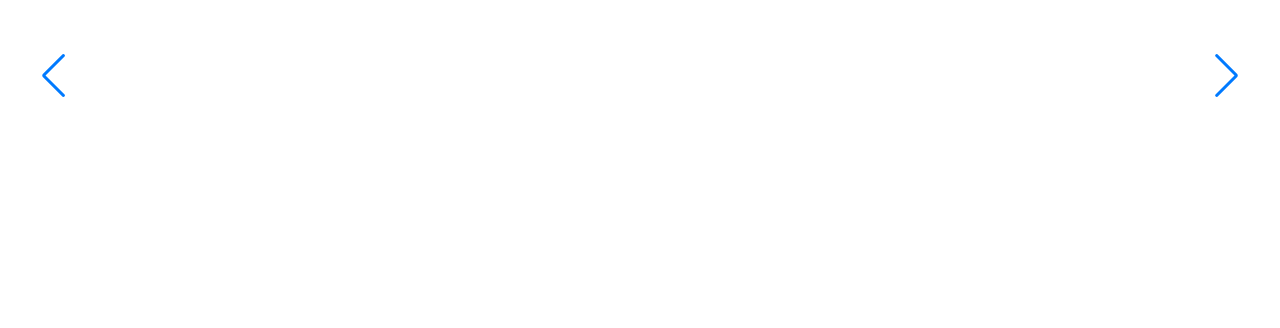
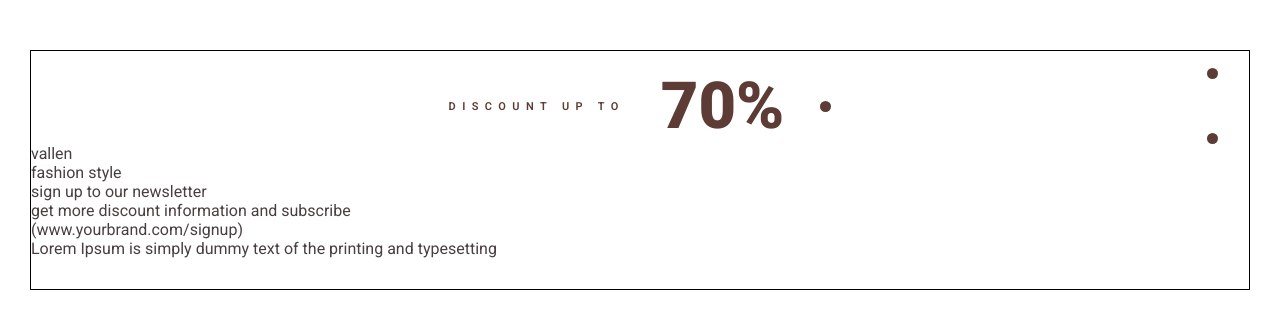
Before and after one commit to Maksym82/citrus-hw-02, a plain HTML site: page index.html in a window 1280 px wide. Drawn offline with nearby package versions, Linux system fonts and the light colour scheme.

Commit message:
Update style

```diff
--- a/assets/styles/style.css
+++ b/assets/styles/style.css
@@ -23,7 +23,7 @@ body {
 body {
   font-family: "Roboto", sans-serif;
   font-size: 16px;
-  color: #fff;
+  color: #493f3f;
   background-color: #fff;
 }
 
@@ -71,7 +71,7 @@ input {
 
 /* Container */
 [class*="__container"] {
-  max-width: 320px;
+  max-width: 635px;
   margin: 0 auto;
   padding: 0 20px;
 }
@@ -89,3 +89,64 @@ input {
     padding: 0 30px;
   }
 }
+
+/* Main styles */
+
+.fashion {
+  padding: 50px 0;
+  background-color: #ffffff;
+}
+
+.swiper {
+  padding: 17px 0 31px 0;
+  border: 1px solid black;
+}
+
+.discount {
+  position: relative;
+  display: flex;
+  align-items: center;
+  justify-content: center;
+  color: #5c3c35;
+  gap: 36px;
+}
+
+.discount::before,
+.discount::after {
+  content: "";
+  position: absolute;
+  display: block;
+  width: 11px;
+  height: 11px;
+  background-color: #5c3c35;
+  border-radius: 50%;
+}
+
+.discount::before {
+  top: 0;
+  right: 31px;
+}
+
+.discount::after {
+  bottom: 0;
+  right: 31px;
+}
+
+.discount div {
+  width: 11px;
+  height: 11px;
+  background-color: #5c3c35;
+  border-radius: 50%;
+}
+
+.discount__text {
+  font-weight: 600;
+  font-size: 11px;
+  letter-spacing: 0.58em;
+  text-transform: uppercase;
+}
+
+.discount__percent {
+  font-weight: 900;
+  font-size: 65px;
+}
--- a/index.html
+++ b/index.html
@@ -25,35 +25,33 @@
     <main>
       <section class="fashion">
         <div class="fashion__container">
-
           <div class="swiper">
             <!-- Additional required wrapper -->
             <div class="swiper-wrapper">
               <!-- Slides -->
               <div class="swiper-slide">
                 <div class="discount">
-                    <p class="discount__text">DISCOUNT UP to</p>
-                    <span class="discount__percent">70%</span>
+                  <p class="discount__text">DISCOUNT UP to</p>
+                  <span class="discount__percent">70%</span>
+                  <div></div>
                 </div>
                 <h2 class="fashion__title">vallen</h2>
                 <p class="fashion__sub-title">fashion style</p>
                 <p class="fashion__description">sign up to our newsletter</p>
-                <p class="fashion__description">get more discount information  and subscribe</p>
+                <p class="fashion__description">
+                  get more discount information and subscribe
+                </p>
                 <a href="fashion__link">(www.yourbrand.com/signup)</a>
-                <p class="fashion__vertical-text">Lorem Ipsum is simply dummy text of the printing and typesetting</p>
+                <p class="fashion__vertical-text">
+                  Lorem Ipsum is simply dummy text of the printing and
+                  typesetting
+                </p>
               </div>
               <div class="swiper-slide">Slide 2</div>
               <div class="swiper-slide">Slide 3</div>
             </div>
             <!-- If we need pagination -->
             <div class="swiper-pagination"></div>
-
-            <!-- If we need navigation buttons -->
-            <div class="swiper-button-prev"></div>
-            <div class="swiper-button-next"></div>
-
-            <!-- If we need scrollbar -->
-            <div class="swiper-scrollbar"></div>
           </div>
         </div>
       </section>
```
